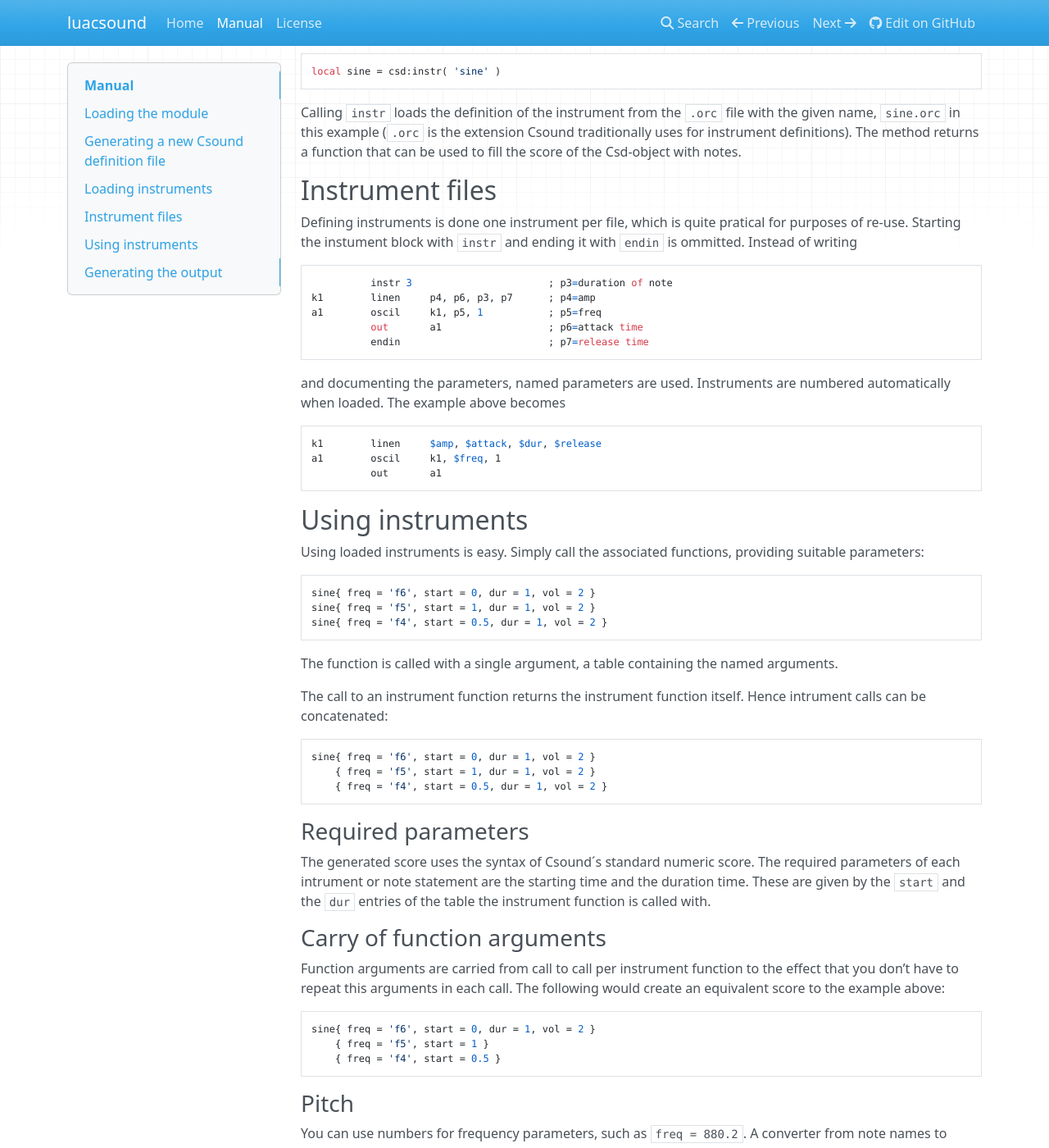
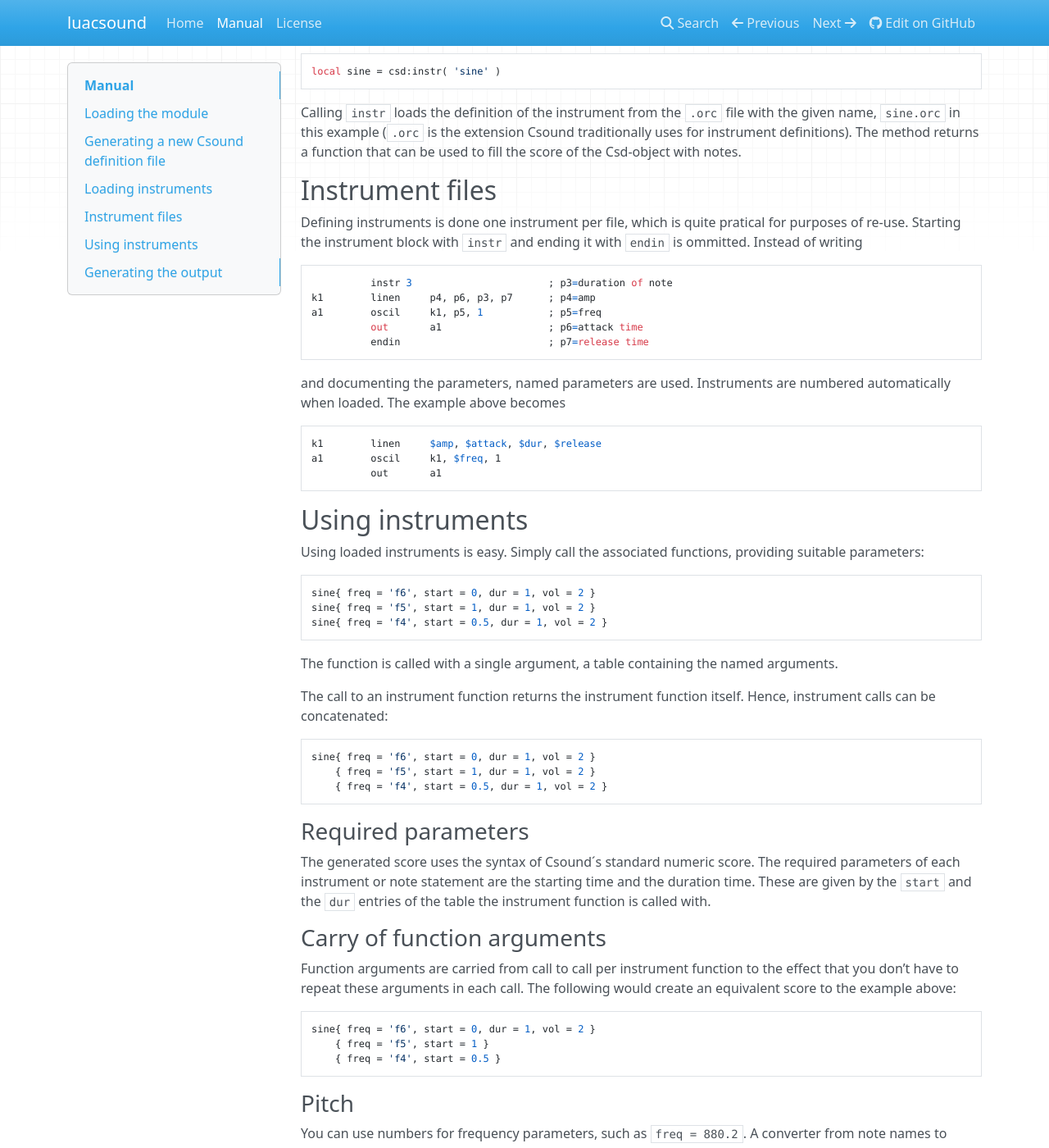
Before and after one commit to mkluwe/luacsound, an MkDocs documentation site: the page built from docs/manual.md, in a window 1280 px wide and 1400 px high, scrolled down 643 px. Shown: the whole window at 82% size. Built offline with MkDocs 1.6.1, drawn with Linux system fonts in a browser that asks for light colours; nearby versions of some CDN libraries.

````diff
--- a/docs/manual.md
+++ b/docs/manual.md
@@ -43,7 +43,7 @@
 ## Instrument files
 
 Defining instruments is done one instrument per file, which is quite pratical
-for purposes of re-use. Starting the instument block with `instr` and ending it
+for purposes of re-use. Starting the instrument block with `instr` and ending it
 with `endin` is ommitted. Instead of writing
 
 ```
@@ -77,8 +77,8 @@
 The function is called with a single argument, a table containing the named
 arguments.
 
-The call to an instrument function returns the instrument function itself. Hence
-intrument calls can be concatenated:
+The call to an instrument function returns the instrument function itself.
+Hence, instrument calls can be concatenated:
 
 ```lua
 sine{ freq = 'f6', start = 0, dur = 1, vol = 2 }
@@ -86,18 +86,17 @@
     { freq = 'f4', start = 0.5, dur = 1, vol = 2 }
 ```
 
-
 ### Required parameters
 
 The generated score uses the syntax of Csound´s standard numeric score. The
-required parameters of each intrument or note statement are the starting time
+required parameters of each instrument or note statement are the starting time
 and the duration time. These are given by the `start` and the `dur` entries of
 the table the instrument function is called with.
 
 ### Carry of function arguments
 
 Function arguments are carried from call to call per instrument function to the
-effect that you don’t have to repeat this arguments in each call. The following
+effect that you don’t have to repeat these arguments in each call. The following
 would create an equivalent score to the example above:
 
 ```lua
@@ -111,7 +110,7 @@
 You can use numbers for frequency parameters, such as `freq = 880.2`. A
 converter from note names to numeric frequencies is built in, using standard
 twelve-tone equal temperament tuning. As shown above, the note `f5` converts to
-the frequency of an *f* above the 440 Hz *a*, approximately 698.456 Hz. Sharp
+the frequency of an _f_ above the 440 Hz _a_, approximately 698.456 Hz. Sharp
 and flat notes are specified using `#` or `b` as you might expect, for example
 `f#5` or `gb5`.
 
````
Also changed, not shown: 1 other file.
